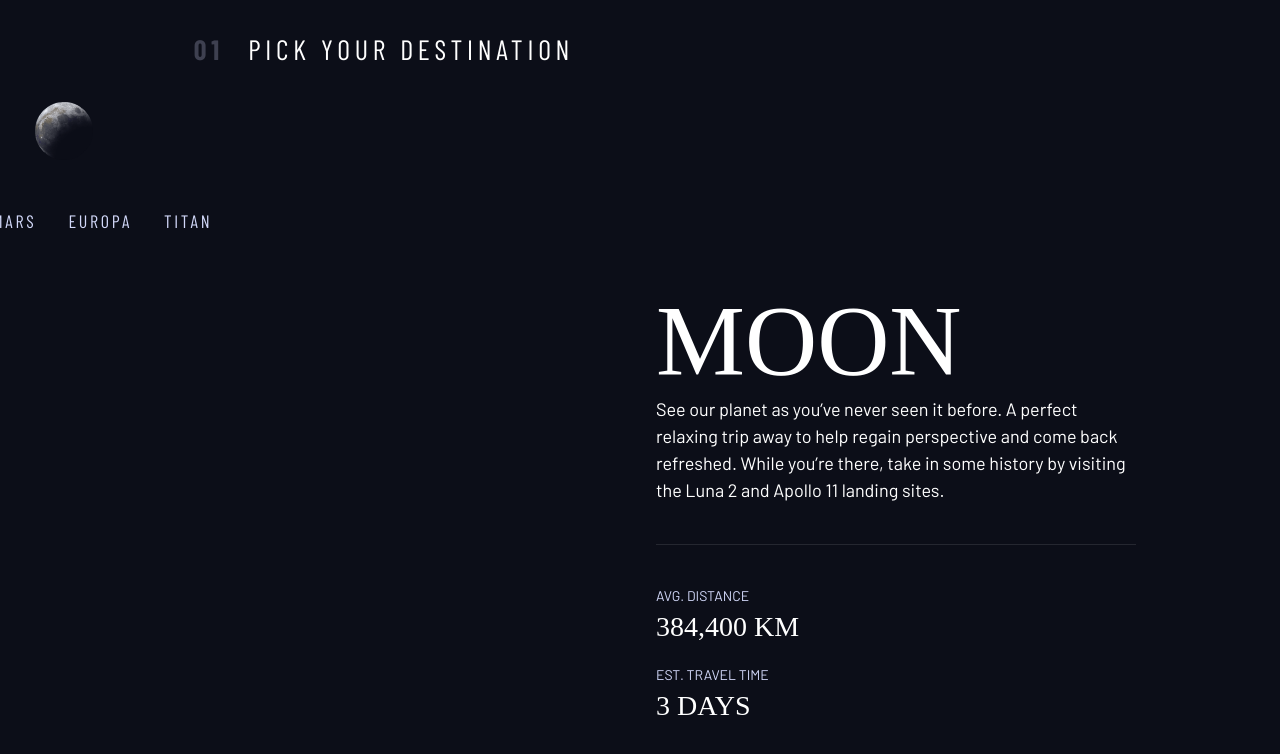
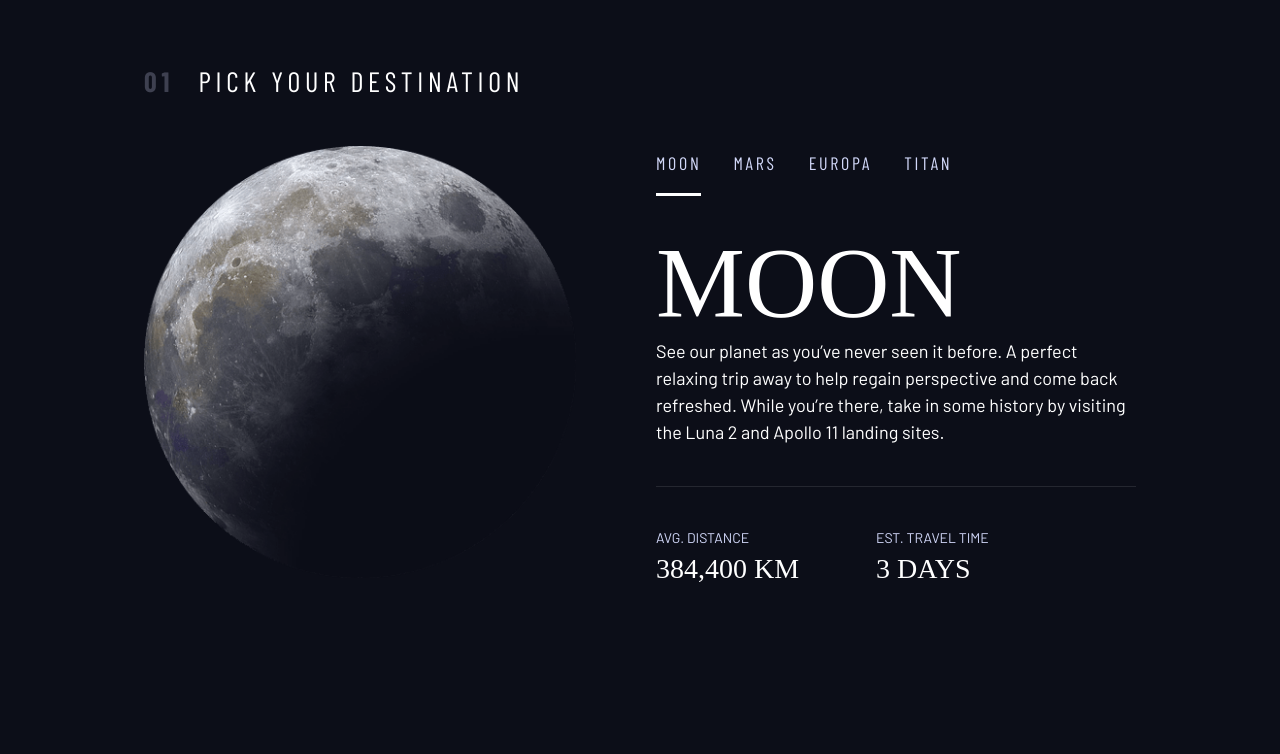
Before and after one commit to abadifaizal/space-travel, a website: page destination-moon.html in a window 1280 px wide. Shown: the part 130-884 px from the top of the page. After the commit the page ends 800 px from the top, so only its background shows below. Drawn offline with nearby package versions, Linux system fonts and the light colour scheme; a web font is replaced by a local one.

Commit message:
destination page finished

```diff
--- a/destination-moon.html
+++ b/destination-moon.html
@@ -57,11 +57,11 @@
 			<div class="destination-meta flex">
 				<div>
 					<h3 class="text-accent fs-200 uppercase">Avg. distance</h3>
-					<p class="fs-500 ff-serif uppercase">384,400 km</p>
+					<p class="ff-serif uppercase">384,400 km</p>
 				</div>
 				<div>
 					<h3 class="text-accent fs-200 uppercase">Est. travel time</h3>
-					<p class="fs-500 ff-serif uppercase">3 days</p>
+					<p class="ff-serif uppercase">3 days</p>
 				</div>
 			</div>
 
--- a/top-page-assets/Css/style-comp.css
+++ b/top-page-assets/Css/style-comp.css
@@ -219,8 +219,7 @@ select {
 }
 /* Primary Header */
 .logo {
-    /* Clamp value (minVal, midVal, maxVal) */
-    margin: 1.5rem clamp(1.5rem, 5vw, 3.5rem);
+    margin: 1.5rem clamp(1.5rem, 5vw, 3.5rem); /* Clamp value (minVal, midVal, maxVal) */
 }
 .primary-header {
     -webkit-box-pack: justify;
@@ -323,7 +322,8 @@ body{
     padding-inline: 1rem;
     padding-bottom: 4rem;
 }
-.grid-container * {
+/* p does not hace a class */
+.grid-container p:not([class]) {
     max-width: 50ch;
 }
 .numbered-title {
@@ -357,6 +357,9 @@ body{
     padding-top: 2.5rem;
     margin-top: 2.5rem;
 }
+.destination-meta p {
+    font-size: 1.75rem;
+}
 @media (min-width: 35em){
     /* Tablet */
     :root {
@@ -372,6 +375,18 @@ body{
     .home {
         background-position: center center;
         background-image: url(../../assets/home/background-home-tablet.jpg);
+    }
+    .numbered-title {
+        justify-self: start;
+        margin-top: 2rem;
+    }
+
+    .destination-meta {
+        -webkit-box-orient: horizontal;
+        -webkit-box-direction: normal;
+                flex-direction: row;
+        -webkit-box-pack: space-evenly;
+                justify-content: space-evenly;
     }
 }
 @media (min-width: 45em){
@@ -416,18 +431,38 @@ body{
         grid-template-columns: minmax(1rem, 1fr) repeat(2, minmax(0, 30rem)) minmax(1rem, 1fr);
     }
 
-    .grid-container > *:first-child {
+    .grid-container--home {
+        padding-bottom: max(6rem, 20vh); /* choose wich one is bigger  */
+        -webkit-box-align: end;
+                align-items: end;
+    }
+
+    .grid-container--home > *:first-child {
         grid-column: 2;
     }
 
-    .grid-container > *:last-child{
+    .grid-container--home > *:last-child{
         grid-column: 3;
     }
 
-    .grid-container--home {
-        padding-bottom: max(6rem, 20vh);
-        -webkit-box-align: end;
-                align-items: end;
+    .grid-container--destination {
+        justify-items: start;
+        align-content: start;
+        grid-template-areas:
+            '. title title .'
+            '. image tabs .'
+            '. image content .'
+        ;
+    }
+
+    .grid-container--destination > img {
+        max-width: 90%;
+    }
+
+    .destination-meta {
+        --gap: min(6vw, 6rem); /* choose wich one is smaller  */
+        -webkit-box-pack: start;
+                justify-content: start;
     }
 }
 @media (prefers-reduced-motions: reduce){
--- a/top-page-assets/Css/style.css
+++ b/top-page-assets/Css/style.css
@@ -278,8 +278,7 @@ select {
 /* Primary Header */
 
 .logo {
-    /* Clamp value (minVal, midVal, maxVal) */
-    margin: 1.5rem clamp(1.5rem, 5vw, 3.5rem);
+    margin: 1.5rem clamp(1.5rem, 5vw, 3.5rem); /* Clamp value (minVal, midVal, maxVal) */
 }
 
 .primary-header {
@@ -496,7 +495,8 @@ body{
     padding-bottom: 4rem;
 }
 
-.grid-container * {
+/* p does not hace a class */
+.grid-container p:not([class]) {
     max-width: 50ch;
 }
 
@@ -536,6 +536,22 @@ body{
     margin-top: 2.5rem;
 }
 
+.destination-meta p {
+    font-size: 1.75rem;
+}
+
+@media (min-width: 35em) {
+    .numbered-title {
+        justify-self: start;
+        margin-top: 2rem;
+    }
+
+    .destination-meta {
+        flex-direction: row;
+        justify-content: space-evenly;
+    }
+}
+
 @media (min-width: 45em){
     .grid-container {
         text-align: left;
@@ -543,16 +559,35 @@ body{
         grid-template-columns: minmax(1rem, 1fr) repeat(2, minmax(0, 30rem)) minmax(1rem, 1fr);
     }
 
-    .grid-container > *:first-child {
+    .grid-container--home {
+        padding-bottom: max(6rem, 20vh); /* choose wich one is bigger  */
+        align-items: end;
+    }
+
+    .grid-container--home > *:first-child {
         grid-column: 2;
     }
 
-    .grid-container > *:last-child{
+    .grid-container--home > *:last-child{
         grid-column: 3;
     }
 
-    .grid-container--home {
-        padding-bottom: max(6rem, 20vh);
-        align-items: end;
+    .grid-container--destination {
+        justify-items: start;
+        align-content: start;
+        grid-template-areas:
+            '. title title .'
+            '. image tabs .'
+            '. image content .'
+        ;
+    }
+
+    .grid-container--destination > img {
+        max-width: 90%;
+    }
+
+    .destination-meta {
+        --gap: min(6vw, 6rem); /* choose wich one is smaller  */
+        justify-content: start;
     }
 }
```
